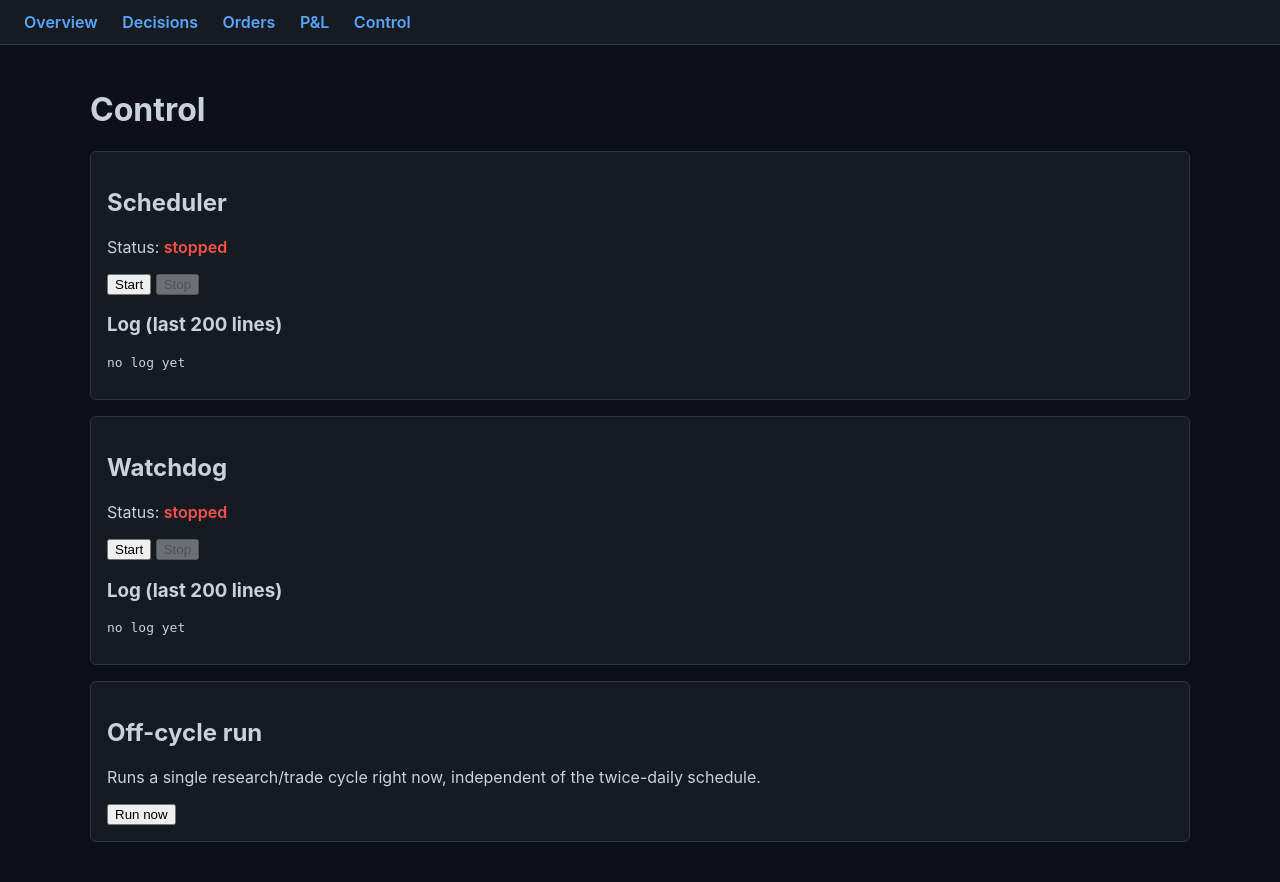
After one commit to harrycarr205/Bot-Trading, a FastAPI app: template src/tradingsystem/dashboard/templates/control.html in a window 1280 px wide. The commit adds this page. Run offline with FastAPI, Linux system fonts and the light colour scheme; the template is opened without the code that fills it, so the values that code supplies are empty.

Commit message:
Add dashboard /control page for scheduler/watchdog process control
Adds a Control view with start/stop for the scheduler and watchdog
processes plus an off-cycle run trigger, backed by process_control.py
(Task 1). The start route reports the PID from get_process_status()
(polled after spawning) rather than spawn_detached()'s raw return
value, since on this machine the venv's python.exe launcher spawns the
real long-running interpreter as a separate child process whose PID
can differ from what write_pidfile() actually records.

Co-Authored-By: Claude Sonnet 5 <noreply@anthropic.com>
Claude-Session: https://claude.ai/code/session_014kfAtZHtepxvKbg9cW7i3t

```diff
--- a/src/tradingsystem/dashboard/app.py
+++ b/src/tradingsystem/dashboard/app.py
@@ -9,6 +9,7 @@ from __future__ import annotations
 
 import datetime
 import pathlib
+import time
 import uuid
 
 from fastapi import Depends, FastAPI, HTTPException
@@ -19,6 +20,7 @@ from sqlalchemy.orm import Session
 from tradingsystem.db.models import AgentRun, CircuitBreakerEvent, DebateTranscript, Decision, Order, PortfolioSnapshot, RealizedPnl
 from tradingsystem.db.session import make_session_factory
 from tradingsystem.orchestration import heartbeat as heartbeat_module
+from tradingsystem.orchestration import process_control
 
 TEMPLATES_DIR = pathlib.Path(__file__).resolve().parent / "templates"
 templates = Jinja2Templates(directory=str(TEMPLATES_DIR))
@@ -123,3 +125,76 @@ def pnl(request: Request, db: Session = Depends(get_db)):
     snapshots = db.query(PortfolioSnapshot).order_by(PortfolioSnapshot.snapshot_date.desc()).all()
     realized = db.query(RealizedPnl).order_by(RealizedPnl.closed_at.desc()).all()
     return templates.TemplateResponse(request, "pnl.html", {"snapshots": snapshots, "realized": realized})
+
+
+_STOP_POLL_INTERVAL_SECONDS = 2
+_STOP_TIMEOUT_SECONDS = 60
+_START_POLL_INTERVAL_SECONDS = 0.5
+_START_POLL_ATTEMPTS = 6  # ~3 seconds total
+
+
+def _tail_log(name: str, lines: int = 200) -> str | None:
+    log_path = process_control.RUN_DIR / f"{name}.log"
+    if not log_path.exists():
+        return None
+    return "\n".join(log_path.read_text().splitlines()[-lines:])
+
+
+@app.get("/control")
+def control(request: Request):
+    return templates.TemplateResponse(
+        request,
+        "control.html",
+        {
+            "scheduler_status": process_control.get_process_status("scheduler"),
+            "watchdog_status": process_control.get_process_status("watchdog"),
+            "scheduler_log": _tail_log("scheduler"),
+            "watchdog_log": _tail_log("watchdog"),
+            "scheduler_stop_forced": False,
+            "watchdog_stop_forced": False,
+        },
+    )
+
+
+@app.post("/control/{name}/start")
+def start_process(name: str):
+    if name not in ("scheduler", "watchdog"):
+        raise HTTPException(status_code=404, detail="Unknown process")
+    if process_control.get_process_status(name).alive:
+        raise HTTPException(status_code=409, detail=f"{name} is already running")
+
+    process_control.spawn_detached(name)
+    for _ in range(_START_POLL_ATTEMPTS):
+        time.sleep(_START_POLL_INTERVAL_SECONDS)
+        status = process_control.get_process_status(name)
+        if status.alive:
+            return {"started": True, "pid": status.pid}
+
+    return {"started": True, "pid": None, "note": "spawned but not yet confirmed alive — refresh shortly"}
+
+
+@app.post("/control/{name}/stop")
+def stop_process(name: str):
+    if name not in ("scheduler", "watchdog"):
+        raise HTTPException(status_code=404, detail="Unknown process")
+    status = process_control.get_process_status(name)
+    if not status.alive:
+        return {"stopped": True, "forced": False, "note": "was not running"}
+
+    process_control.request_stop(name)
+    waited = 0.0
+    while waited < _STOP_TIMEOUT_SECONDS:
+        time.sleep(_STOP_POLL_INTERVAL_SECONDS)
+        waited += _STOP_POLL_INTERVAL_SECONDS
+        if not process_control.get_process_status(name).alive:
+            return {"stopped": True, "forced": False}
+
+    process_control.force_kill(status.pid)
+    process_control.remove_pidfile(name)
+    return {"stopped": True, "forced": True}
+
+
+@app.post("/control/run-now")
+def run_now():
+    pid = process_control.spawn_detached("run_once")
+    return {"started": True, "pid": pid}
--- a/src/tradingsystem/dashboard/templates/base.html
+++ b/src/tradingsystem/dashboard/templates/base.html
@@ -26,6 +26,7 @@
         <a href="/decisions">Decisions</a>
         <a href="/orders">Orders</a>
         <a href="/pnl">P&amp;L</a>
+        <a href="/control">Control</a>
     </nav>
     <main>
         {% block content %}{% endblock %}
--- /dev/null
+++ b/src/tradingsystem/dashboard/templates/control.html
@@ -0,0 +1,45 @@
+{% extends "base.html" %}
+{% block title %}Control — Bot-Trading Dashboard{% endblock %}
+{% block content %}
+<h1>Control</h1>
+
+<div class="card">
+    <h2>Scheduler</h2>
+    <p>
+        Status: {% if scheduler_status.alive %}<span class="fresh">running</span> (PID {{ scheduler_status.pid }}){% else %}<span class="stale">stopped</span>{% endif %}
+    </p>
+    <form method="post" action="/control/scheduler/start" style="display:inline">
+        <button type="submit" {% if scheduler_status.alive %}disabled{% endif %}>Start</button>
+    </form>
+    <form method="post" action="/control/scheduler/stop" style="display:inline">
+        <button type="submit" {% if not scheduler_status.alive %}disabled{% endif %}>Stop</button>
+    </form>
+    {% if scheduler_stop_forced %}<p class="stale">Last stop required a forced kill — it did not exit cleanly within 60s.</p>{% endif %}
+    <h3>Log (last 200 lines)</h3>
+    <pre>{{ scheduler_log or "no log yet" }}</pre>
+</div>
+
+<div class="card">
+    <h2>Watchdog</h2>
+    <p>
+        Status: {% if watchdog_status.alive %}<span class="fresh">running</span> (PID {{ watchdog_status.pid }}){% else %}<span class="stale">stopped</span>{% endif %}
+    </p>
+    <form method="post" action="/control/watchdog/start" style="display:inline">
+        <button type="submit" {% if watchdog_status.alive %}disabled{% endif %}>Start</button>
+    </form>
+    <form method="post" action="/control/watchdog/stop" style="display:inline">
+        <button type="submit" {% if not watchdog_status.alive %}disabled{% endif %}>Stop</button>
+    </form>
+    {% if watchdog_stop_forced %}<p class="stale">Last stop required a forced kill — it did not exit cleanly within 60s.</p>{% endif %}
+    <h3>Log (last 200 lines)</h3>
+    <pre>{{ watchdog_log or "no log yet" }}</pre>
+</div>
+
+<div class="card">
+    <h2>Off-cycle run</h2>
+    <p>Runs a single research/trade cycle right now, independent of the twice-daily schedule.</p>
+    <form method="post" action="/control/run-now">
+        <button type="submit">Run now</button>
+    </form>
+</div>
+{% endblock %}
```
Also changed, not shown: ARCHITECTURE.md (+14 -6 lines), tests/test_dashboard_control.py (added, +111 -0 lines), README.md.
